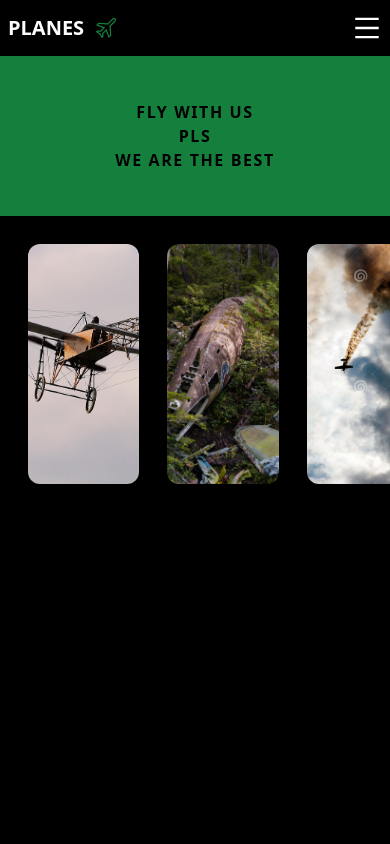
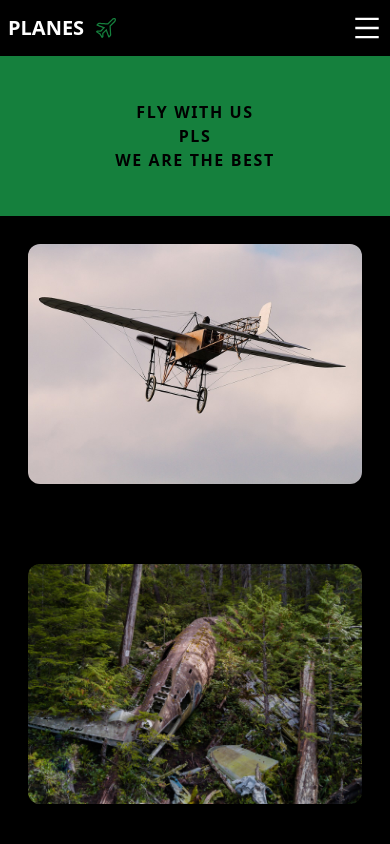
Before and after one commit to maciejbaba/planes, a React (Create React App) app: page / in a window 390 px wide. Shown: the top 844 px of the page. Built offline with nearby package versions, Linux system fonts and the light colour scheme.

Commit message:
make three photos component mobile friendly

```diff
--- a/src/ThreePhotos.tsx
+++ b/src/ThreePhotos.tsx
@@ -7,12 +7,14 @@ const crashedPlaneImgPath: ImagePathType = require('./photos/crashed-plane.jpg')
 const burningPlaneImgPath: ImagePathType = require('./photos/burning-plane.jpg')
 
 const photoStyles = 'object-cover w-full h-[15rem] rounded-xl'
-const photoDivStyles = 'w-1/3'
+const photoDivStyles = 'w-full'
 const photoTextStyles = 'm-3 text-center bold text-xl'
+
+const containerStyles = 'flex m-7 flex-col md:flex-row md:space-x-7'
 
 const ThreePhotos = () => {
   return (
-    <div className='flex m-7 space-x-7'>
+    <div className={`${containerStyles}`}>
       <figure className={`${photoDivStyles}`}>
         <img
           src={oldPlaneImgPath}
```
